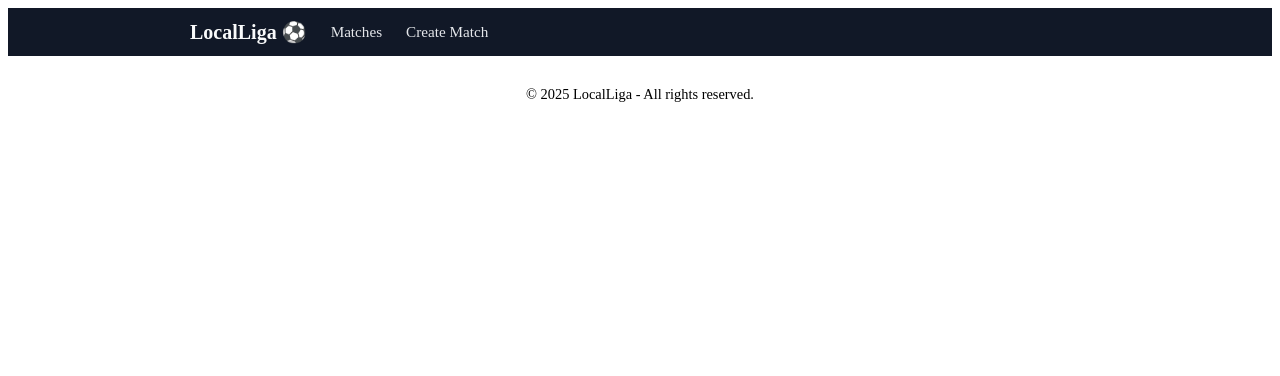
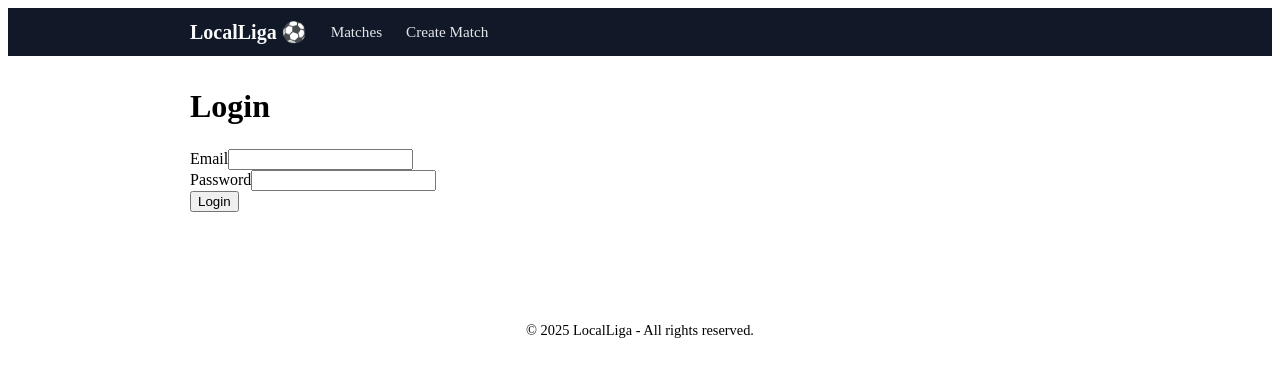
Before and after one commit to GeorgiApostolov/LocalLiga, a React (Vite) app: page /login in a window 1280 px wide. Shown: the top 376 px of the page. Built offline with nearby package versions, Linux system fonts and the light colour scheme.

Commit message:
register login and register routes in App

```diff
--- a/src/App.jsx
+++ b/src/App.jsx
@@ -13,6 +13,8 @@
 import MatchDetails from "./pages/MatchDetails.jsx";
 import CreateMatch from "./pages/CreateMatch.jsx";
 import EditMatch from "./pages/EditMatch.jsx";
+import Login from "./pages/Login.jsx";
+import Register from "./pages/Register.jsx";
 
 function App() {
   const [matches, setMatches] = useState([
@@ -73,6 +75,8 @@
           path="/create"
           element={<CreateMatch onCreateMatch={handleCreateMatch} />}
         />
+        <Route path="/login" element={<Login />} />
+        <Route path="/register" element={<Register />} />
       </Routes>
 
       <Footer />
--- a/src/pages/Login.jsx
+++ b/src/pages/Login.jsx
@@ -2,7 +2,7 @@
 import { useNavigate } from "react-router-dom";
 import { useAuth } from "../contexts/AuthContext.jsx";
 
-function login() {
+function Login() {
   const [values, setValues] = useState({ email: "", password: "" });
   const [error, setError] = useState("");
   const navigate = useNavigate();
@@ -64,4 +64,4 @@
   );
 }
 
-export default login;
+export default Login;
```
